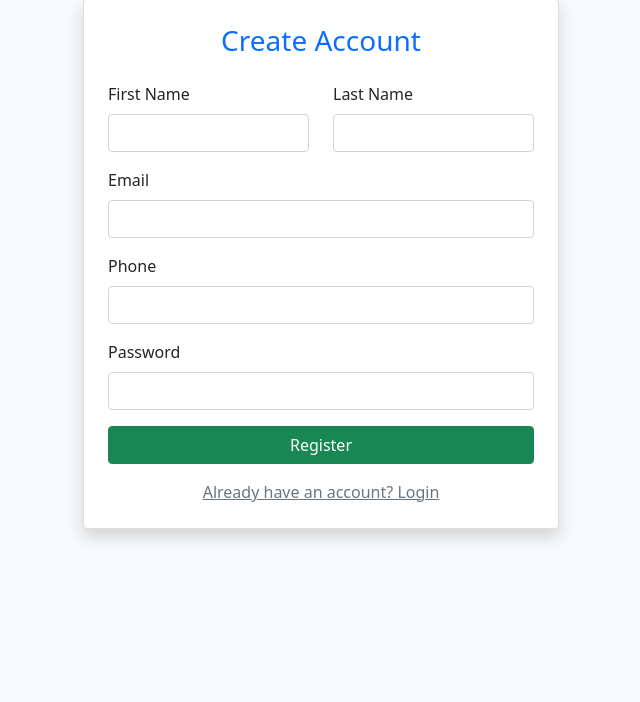
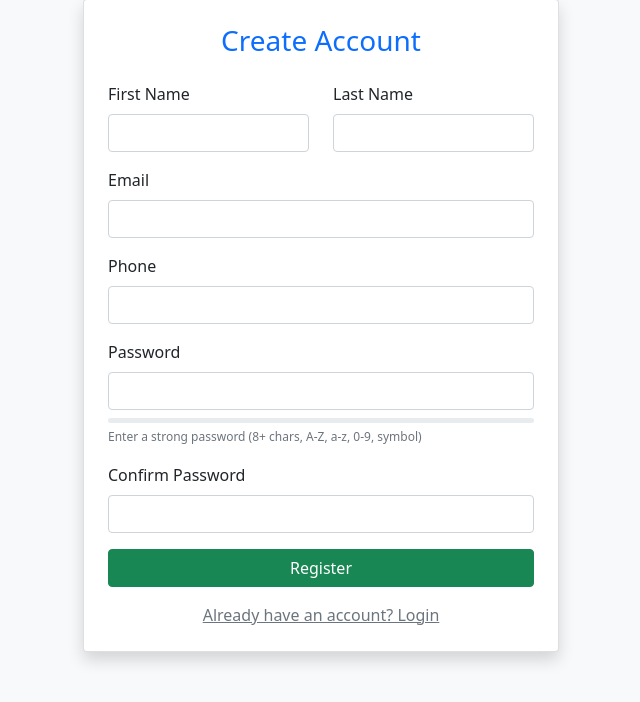
Before and after one commit to Xiaoyue-Yu/INFSCI-1500-project-hotel, a Flask app: page /register in a window 1280 px wide. Shown: the part 51-753 px from the top of the page, without its empty margins (319-959 px from the left). Run offline with Flask 3, Linux system fonts and the light colour scheme.

Commit message:
Revert "Revert "Add a function on the register page""

```diff
--- a/app.py
+++ b/app.py
@@ -210,6 +210,24 @@ def register():
         email = request.form['email']
         phone = request.form['phone']
         password = request.form['password']
+        confirm_password = request.form['confirm_password']
+
+        # Confirm the passwords match
+        if password != confirm_password:
+            flash('Passwords do not match.', 'danger')
+            return redirect(url_for('register'))
+        # Enforce password strength
+        special_characters = " !@#$%^&*()_+-=[]{};':\"\\|,.<>/?"
+
+        has_lower = any(c.islower() for c in password)
+        has_upper = any(c.isupper() for c in password)
+        has_digit = any(c.isdigit() for c in password)
+        has_special = any(c in special_characters for c in password)
+        is_long_enough = len(password) >= 8
+
+        if not (is_long_enough and has_lower and has_upper and has_digit and has_special):
+            flash('Password is too weak! It must be at least 8 chars long and include uppercase, lowercase, numbers, and symbols.', 'danger')
+            return redirect(url_for('register'))
 
         # Hash the password before storing
         hashed_password = bcrypt.generate_password_hash(password).decode('utf-8')
--- a/templates/register.html
+++ b/templates/register.html
@@ -31,7 +31,18 @@
                     </div>
                     <div class="mb-3">
                         <label class="form-label">Password</label>
-                        <input type="password" name="password" class="form-control" required>
+                        <input type="password" id="passwordInput" name="password" class="form-control" required>
+                        <div class="progress mt-2" style="height: 5px;">
+                            <div id="strengthBar" class="progress-bar" role="progressbar" style="width: 0%"></div>
+                        </div>
+                        <small id="strengthText" class="text-muted" style="font-size: 12px;">
+                            Enter a strong password (8+ chars, A-Z, a-z, 0-9, symbol)
+                        </small>
+                    </div>
+
+                    <div class="mb-3">
+                        <label class="form-label">Confirm Password</label>
+                        <input type="password" name="confirm_password" class="form-control" required>
                     </div>
                     <button type="submit" class="btn btn-success w-100">Register</button>
                 </form>
@@ -41,5 +52,48 @@
             </div>
         </div>
     </div>
+
+    <script>
+        const passwordInput = document.getElementById('passwordInput');
+        const strengthBar = document.getElementById('strengthBar');
+        const strengthText = document.getElementById('strengthText');
+
+        passwordInput.addEventListener('input', function() {
+            const val = passwordInput.value;
+            let score = 0;
+
+            // 评分规则
+            if (val.length >= 8) score++; // 长度够
+            if (/[A-Z]/.test(val)) score++; // 有大写
+            if (/[a-z]/.test(val)) score++; // 有小写
+            if (/[0-9]/.test(val)) score++; // 有数字
+            if (/[^A-Za-z0-9]/.test(val)) score++; // 有特殊符号
+
+            // 根据分数显示状态
+            if (val.length === 0) {
+                strengthBar.style.width = '0%';
+                strengthBar.className = 'progress-bar';
+                strengthText.textContent = '';
+            } else if (score < 3) {
+                // Weak
+                strengthBar.style.width = '30%';
+                strengthBar.className = 'progress-bar bg-danger'; // 红色
+                strengthText.textContent = 'Weak';
+                strengthText.className = 'text-danger small';
+            } else if (score < 5) {
+                // Medium
+                strengthBar.style.width = '60%';
+                strengthBar.className = 'progress-bar bg-warning'; // 黄色
+                strengthText.textContent = 'Medium';
+                strengthText.className = 'text-warning small';
+            } else {
+                // Strong (必须满足所有条件才能算Strong，或者 >=5分)
+                strengthBar.style.width = '100%';
+                strengthBar.className = 'progress-bar bg-success'; // 绿色
+                strengthText.textContent = 'Strong';
+                strengthText.className = 'text-success small';
+            }
+        });
+    </script>
 </body>
 </html>
```
